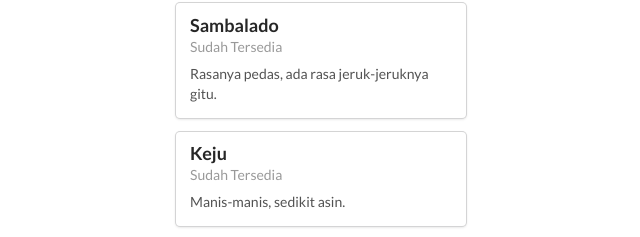
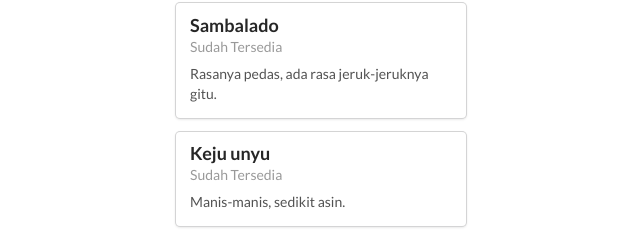
Before and after one commit to heagan01/Kata-Rasa-semantic-ui, a plain HTML site: page index.html in a window 1280 px wide. Shown: the part 1363-1600 px from the top of the page, 319-959 px from the left. Drawn offline with Linux system fonts and the light colour scheme.

Commit message:
Update on index.html
Fixed the cheese flavour

```diff
--- a/index.html
+++ b/index.html
@@ -60,7 +60,7 @@
 
     <div class="ui card centered">
       <div class="content">
-        <div class="header">Keju</div>
+        <div class="header">Keju unyu</div>
         <div class="meta">Sudah Tersedia</div>
         <div class="description">Manis-manis, sedikit asin.</div>
       </div>
```
